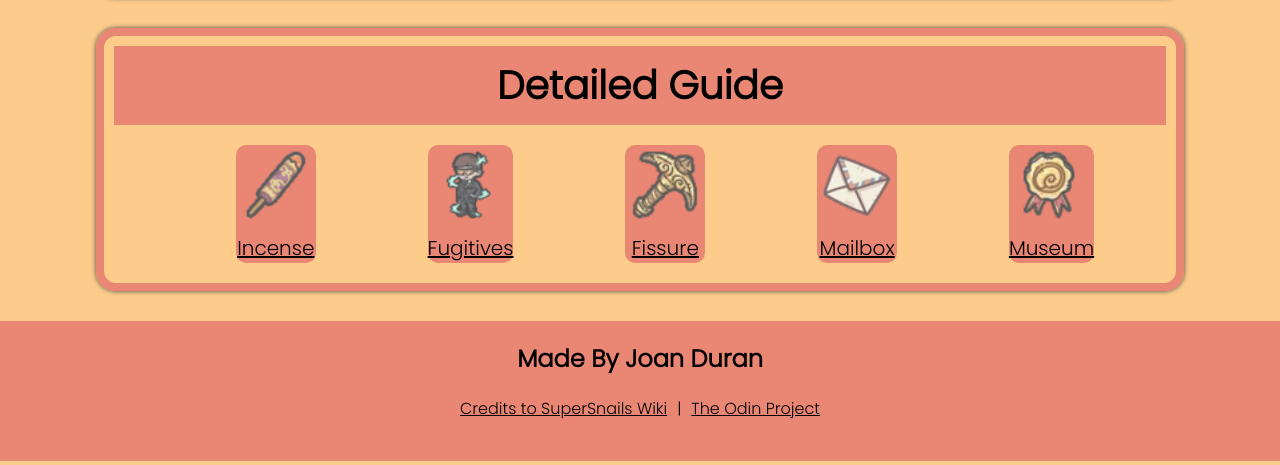
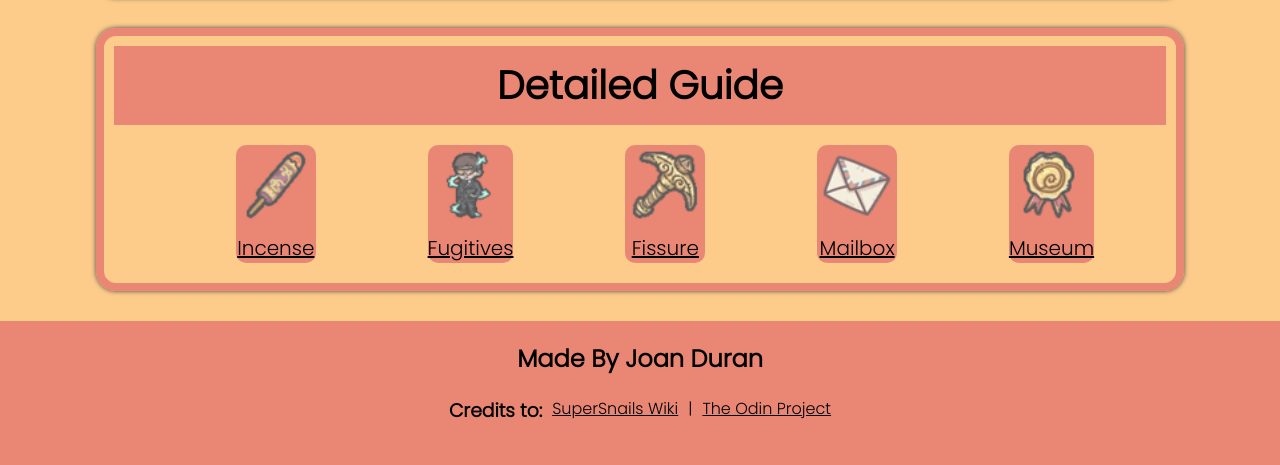
Before and after one commit to JoanDuran12/LandingPage, a plain HTML site: page index.html in a window 1280 px wide. Shown: the part 1439-1904 px from the top of the page. Drawn offline with Linux system fonts and the light colour scheme; a web font is replaced by a local one.

Commit message:
Modified credits-wrapper

```diff
--- a/index.html
+++ b/index.html
@@ -219,7 +219,8 @@
         <h2>Made By Joan Duran</h2>
         <div class="outside-wrapper">
             <div class="credit-wrapper">
-                <a href="https://super-snail.fandom.com/wiki/Super_Snail_Wiki">Credits to SuperSnails Wiki</a>
+                <h3>Credits to:</h3>
+                <a href="https://super-snail.fandom.com/wiki/Super_Snail_Wiki">SuperSnails Wiki</a>
                 <p>|</p>
                 <a href="https://www.theodinproject.com/">The Odin Project</a>
             </div>
```
